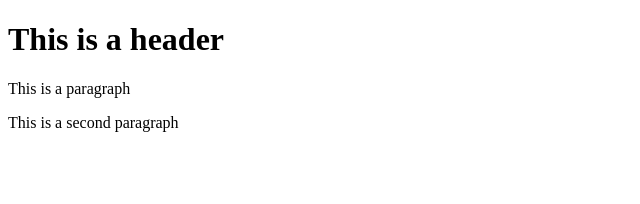
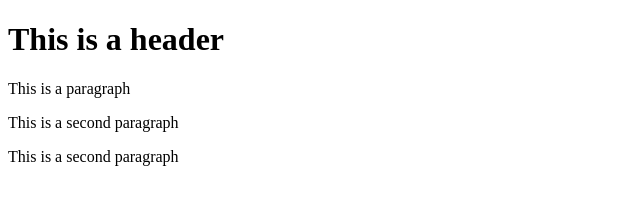
Before and after one commit to VarshaYadav27/git-test, a website: page index.html in a window 1280 px wide. Shown: the whole page, without its empty margins (0-640 px from the left). Drawn offline with Linux system fonts and the light colour scheme.

Commit message:
fourth commit

```diff
--- a/index.html
+++ b/index.html
@@ -5,5 +5,6 @@
         <h1>This is a header</h1>
         <p>This is a paragraph</p>
         <p>This is a second paragraph</p>
-    </body>
+        <p>This is a second paragraph</p>
+        </body>
 </html>
```
Also changed, not shown: package.json (added, +24 -0 lines), 2 other files.
